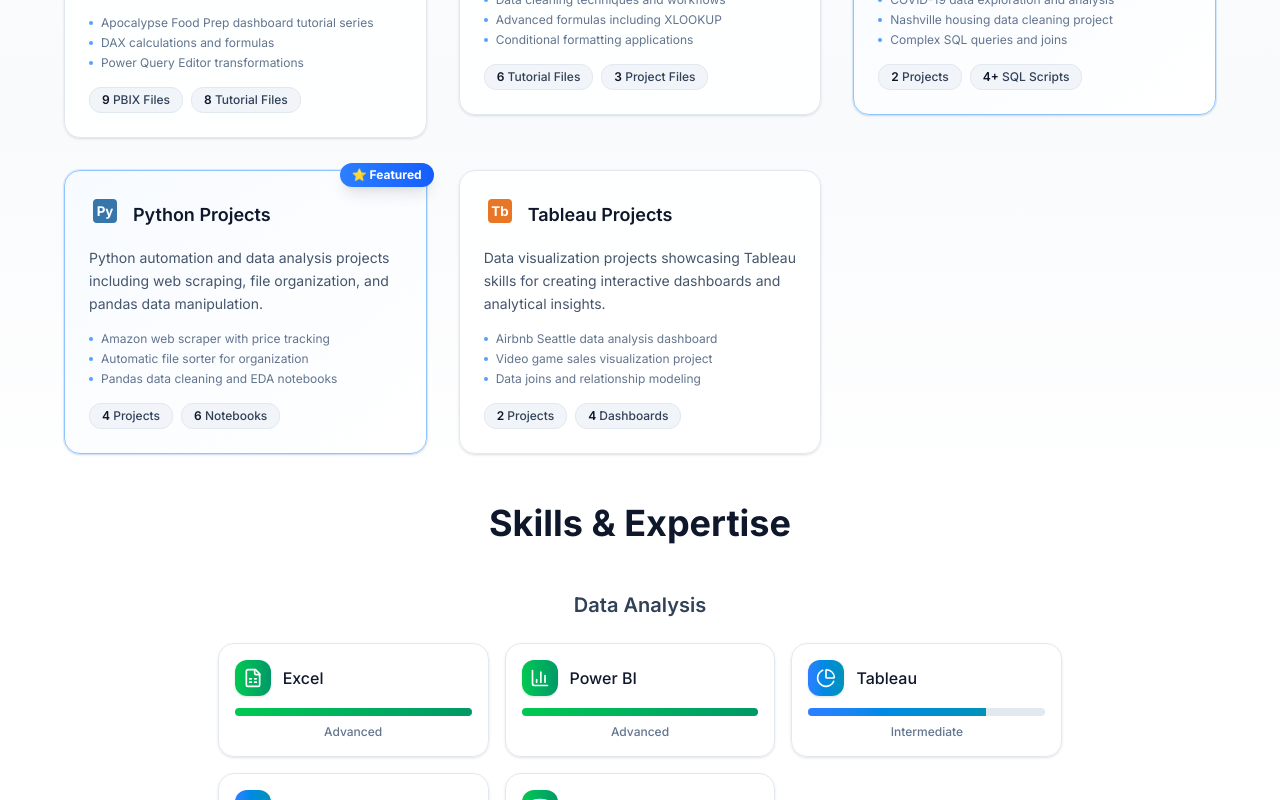
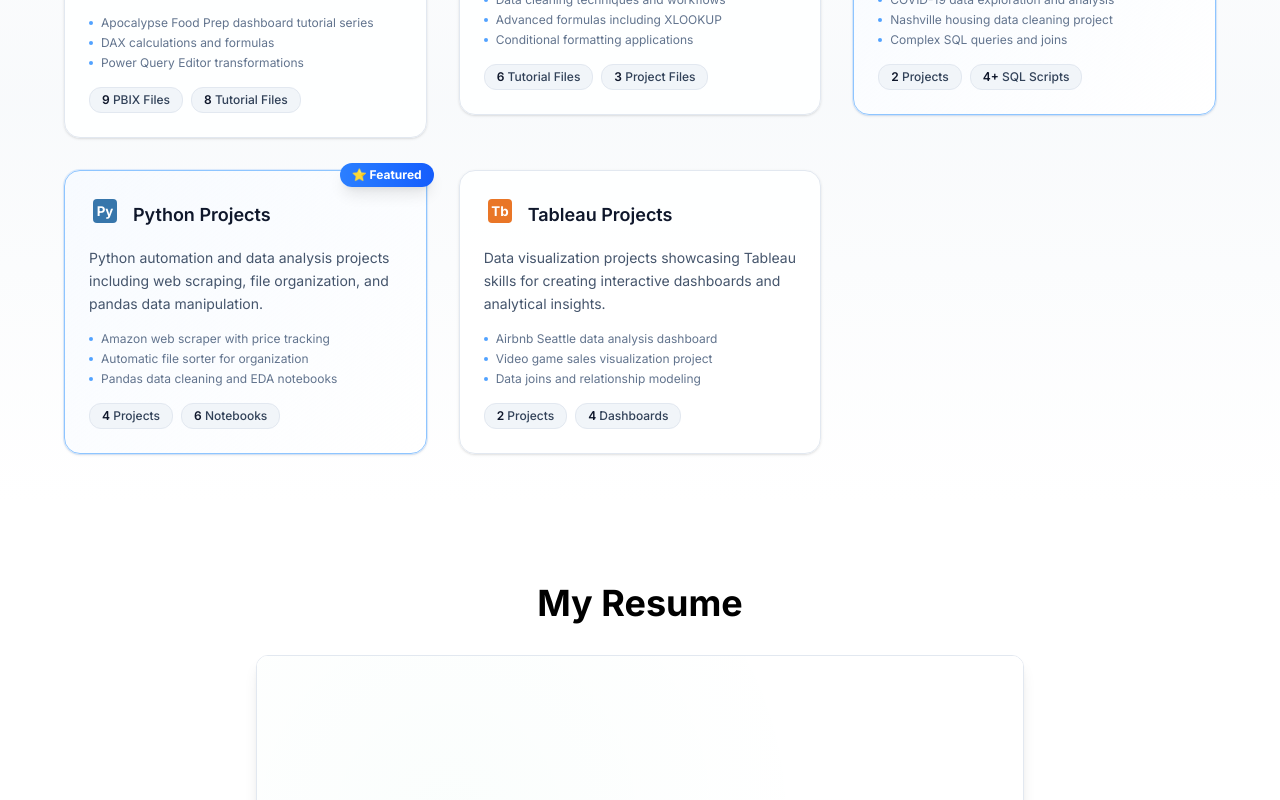
Before and after one commit to DhruvalBhinsara1/dhruval-portfolio, a React (Vite) app: page / in a window 1280 px wide. Shown: the part 2000-2800 px from the top of the page. Built offline with nearby package versions, Linux system fonts and the light colour scheme.

Commit message:
version 1.1.2

```diff
--- /dev/null
+++ b/api/send-email.js
@@ -0,0 +1,33 @@
+import nodemailer from 'nodemailer';
+
+export default async function handler(req, res) {
+  if (req.method !== 'POST') {
+    return res.status(405).json({ error: 'Method not allowed' });
+  }
+
+  const { name, email, message } = req.body;
+  if (!name || !email || !message) {
+    return res.status(400).json({ error: 'All fields are required.' });
+  }
+
+  try {
+    const transporter = nodemailer.createTransport({
+      service: 'gmail',
+      auth: {
+        user: process.env.GMAIL_USER,
+        pass: process.env.GMAIL_APP_PASSWORD,
+      },
+    });
+
+    await transporter.sendMail({
+      from: process.env.GMAIL_USER,
+      to: process.env.GMAIL_USER,
+      subject: `Portfolio Contact: ${name}`,
+      text: `From: ${name} <${email}>\n\n${message}`,
+    });
+
+    return res.status(200).json({ success: true });
+  } catch (error) {
+    return res.status(500).json({ error: 'Failed to send email.' });
+  }
+}
--- a/src/App.tsx
+++ b/src/App.tsx
@@ -1,8 +1,8 @@
 import Navbar from './components/Navbar';
 import HeroSection from './components/HeroSection';
 import ProjectsGrid from './components/ProjectsGrid';
-import SkillsBadges from './components/SkillsBadges';
 import AboutCard from './components/AboutCard';
+import ResumeSection from './components/ResumeSection';
 import ContactForm from './components/ContactForm';
 import Footer from './components/Footer';
 import BackToTopButton from './components/BackToTopButton';
@@ -13,8 +13,8 @@ function App() {
       <Navbar />
       <HeroSection />
       <AboutCard />
-      <ProjectsGrid />
-      <SkillsBadges />
+  <ProjectsGrid />
+  <ResumeSection />
       <ContactForm />
       <Footer />
       <BackToTopButton />
--- a/src/components/ContactForm.tsx
+++ b/src/components/ContactForm.tsx
@@ -8,10 +8,29 @@ const ContactForm: React.FC = () => {
     setFormData({ ...formData, [e.target.name]: e.target.value });
   };
 
-  const handleSubmit = (e: React.FormEvent) => {
+  const [status, setStatus] = useState<'idle' | 'sending' | 'success' | 'error'>("idle");
+  const [errorMsg, setErrorMsg] = useState("");
+
+  const handleSubmit = async (e: React.FormEvent) => {
     e.preventDefault();
-    // Handle form submission
-    alert('Form submitted!');
+    setStatus("sending");
+    setErrorMsg("");
+    try {
+      const apiUrl = (import.meta.env.MODE === 'production')
+        ? '/api/send-email'
+        : 'http://localhost:5000/api/send-email';
+      const res = await fetch(apiUrl, {
+        method: "POST",
+        headers: { "Content-Type": "application/json" },
+        body: JSON.stringify(formData),
+      });
+      if (!res.ok) throw new Error("Failed to send message");
+      setStatus("success");
+      setFormData({ name: '', email: '', message: '' });
+    } catch (err: any) {
+      setStatus("error");
+      setErrorMsg(err.message || "Something went wrong.");
+    }
   };
 
   return (
@@ -77,9 +96,16 @@ const ContactForm: React.FC = () => {
           <button
             type="submit"
             className="w-full px-6 py-3 bg-slate-900/90 hover:bg-slate-900 text-white rounded-full font-semibold transition-all duration-300 shadow-md hover:shadow-lg focus:outline-none focus:ring-2 focus:ring-slate-400"
+            disabled={status === 'sending'}
           >
-            Send Message
+            {status === 'sending' ? 'Sending...' : 'Send Message'}
           </button>
+          {status === 'success' && (
+            <div className="text-green-600 text-center font-semibold mt-2">Message sent successfully!</div>
+          )}
+          {status === 'error' && (
+            <div className="text-red-600 text-center font-semibold mt-2">{errorMsg || 'Failed to send message.'}</div>
+          )}
         </motion.form>
 
         {/* Alternative Contact Methods */}
@@ -136,7 +162,8 @@ const ContactForm: React.FC = () => {
           {/* Download Resume */}
           <div>
             <motion.a
-              href="#"
+              href="/assets/Dhruval_Bhinsara_Resume.pdf"
+              download
               whileHover={{ scale: 1.05 }}
               whileTap={{ scale: 0.95 }}
               className="inline-flex items-center gap-2 px-6 py-3 bg-slate-900 hover:bg-slate-800 text-white rounded-full font-semibold transition-all duration-300 shadow-md hover:shadow-lg"
--- a/src/components/Navbar.tsx
+++ b/src/components/Navbar.tsx
@@ -6,7 +6,7 @@ const navLinks = [
   { name: "Home", id: "home" },
   { name: "About", id: "about" },
   { name: "Projects", id: "projects" },
-  { name: "Skills", id: "skills" },
+  { name: "Resume", id: "resume" },
   { name: "Contact", id: "contact" },
 ];
 
--- /dev/null
+++ b/src/components/ResumeSection.module.css
@@ -0,0 +1,9 @@
+.hide-scrollbar {
+  overflow: auto;
+  -webkit-overflow-scrolling: touch;
+  scrollbar-width: none; /* Firefox */
+  -ms-overflow-style: none; /* IE 10+ */
+}
+.hide-scrollbar::-webkit-scrollbar {
+  display: none; /* Chrome, Safari, Opera */
+}
--- /dev/null
+++ b/src/components/ResumeSection.tsx
@@ -0,0 +1,37 @@
+
+
+import styles from './ResumeSection.module.css';
+
+const ResumeSection: React.FC = () => {
+  return (
+    <section id="resume" className="w-full flex flex-col items-center py-20 bg-white text-black">
+      <h2 className="text-4xl font-bold mb-8 text-center">My Resume</h2>
+      <div className="w-full max-w-3xl rounded-lg shadow-lg overflow-hidden border border-slate-200 bg-white">
+        <div
+          className={styles['hide-scrollbar']}
+          style={{
+            width: '100%',
+            height: '80vh',
+            minHeight: '500px',
+          }}
+        >
+          <iframe
+            src="/assets/Dhruval_Bhinsara_Resume.pdf"
+            title="Resume Preview"
+            className="w-full h-full bg-white"
+            style={{ border: 'none' }}
+          />
+        </div>
+      </div>
+      <a
+        href="/assets/Dhruval_Bhinsara_Resume.pdf"
+        download
+        className="mt-6 inline-block px-6 py-3 bg-slate-900 hover:bg-slate-800 text-white rounded-full font-semibold transition-all duration-300 shadow-md hover:shadow-lg"
+      >
+        Download PDF
+      </a>
+    </section>
+  );
+};
+
+export default ResumeSection;
--- a/src/components/SkillsBadges.tsx
+++ /dev/null
@@ -1,115 +0,0 @@
-import React from 'react';
-import { motion } from 'framer-motion';
-import {
-  Database, BarChart3, Code, FileSpreadsheet,
-  GitBranch, BookOpen, Settings,
-  PieChart, Layers, Target
-} from 'lucide-react';
-
-type Skill = {
-  name: string;
-  icon: React.ComponentType<any>;
-  proficiency: 'beginner' | 'intermediate' | 'advanced';
-  category: string;
-};
-
-const skillsData: Skill[] = [
-  // Data Analysis & Visualization
-  { name: 'Excel', icon: FileSpreadsheet, proficiency: 'advanced', category: 'Data Analysis' },
-  { name: 'Power BI', icon: BarChart3, proficiency: 'advanced', category: 'Data Analysis' },
-  { name: 'Tableau', icon: PieChart, proficiency: 'intermediate', category: 'Data Analysis' },
-  { name: 'Python', icon: Code, proficiency: 'intermediate', category: 'Data Analysis' },
-  { name: 'SQL', icon: Database, proficiency: 'advanced', category: 'Data Analysis' },
-
-  // Technical Skills
-  { name: 'Data Cleaning', icon: Settings, proficiency: 'advanced', category: 'Technical' },
-  { name: 'Dashboard Development', icon: Layers, proficiency: 'advanced', category: 'Technical' },
-
-  // Tools & Platforms
-  { name: 'Git/GitHub', icon: GitBranch, proficiency: 'intermediate', category: 'Tools' },
-  { name: 'Jupyter', icon: BookOpen, proficiency: 'intermediate', category: 'Tools' },
-  { name: 'Power Query', icon: Target, proficiency: 'advanced', category: 'Tools' },
-];
-
-const getProficiencyColor = (proficiency: string) => {
-  switch (proficiency) {
-    case 'advanced': return 'from-green-500 to-emerald-600';
-    case 'intermediate': return 'from-blue-500 to-cyan-600';
-    case 'beginner': return 'from-orange-400 to-amber-500';
-    default: return 'from-gray-400 to-gray-500';
-  }
-};
-
-
-
-const groupedSkills = skillsData.reduce((acc, skill) => {
-  if (!acc[skill.category]) acc[skill.category] = [];
-  acc[skill.category].push(skill);
-  return acc;
-}, {} as Record<string, Skill[]>);
-
-const SkillsBadges: React.FC = () => {
-  return (
-    <section
-      id="skills"
-  className="min-h-screen md:min-h-dvh px-4 bg-white flex items-center justify-center scroll-mt-24 snap-start"
-    >
-      <div className="max-w-6xl mx-auto">
-        <h2 className="text-4xl font-bold mb-12 text-center text-slate-900">Skills & Expertise</h2>
-
-        <div className="space-y-12">
-          {Object.entries(groupedSkills).map(([category, skills], categoryIndex) => (
-            <motion.div
-              key={category}
-              initial={{ opacity: 0, y: 20 }}
-              whileInView={{ opacity: 1, y: 0 }}
-              transition={{ duration: 0.6, delay: categoryIndex * 0.1 }}
-              className="text-center"
-            >
-              <h3 className="text-xl font-semibold mb-6 text-slate-700">{category}</h3>
-
-              <div className="grid grid-cols-1 sm:grid-cols-2 lg:grid-cols-3 gap-4">
-                {skills.map((skill, index) => (
-                  <motion.div
-                    key={skill.name}
-                    initial={{ opacity: 0, scale: 0.9 }}
-                    whileInView={{ opacity: 1, scale: 1 }}
-                    transition={{ duration: 0.4, delay: (categoryIndex * skills.length + index) * 0.05 }}
-                    whileHover={{ scale: 1.02, y: -2 }}
-                    className="bg-white/90 backdrop-blur-sm border border-slate-200 rounded-xl p-4 shadow-sm hover:shadow-md transition-all duration-300 group"
-                  >
-                    <div className="flex items-center gap-3 mb-3">
-                      <div className={`p-2 rounded-lg bg-gradient-to-r ${getProficiencyColor(skill.proficiency)} shadow-sm`}>
-                        <skill.icon size={20} className="text-white" />
-                      </div>
-                      <span className="font-medium text-slate-900">{skill.name}</span>
-                    </div>
-
-                    {/* Proficiency indicator */}
-                    <div className="w-full bg-slate-200 rounded-full h-2 overflow-hidden">
-                      <motion.div
-                        className={`h-full bg-gradient-to-r ${getProficiencyColor(skill.proficiency)}`}
-                        initial={{ width: '0%' }}
-                        whileInView={{
-                          width: skill.proficiency === 'advanced' ? '100%' :
-                                skill.proficiency === 'intermediate' ? '75%' : '50%'
-                        }}
-                        transition={{ duration: 0.8, delay: (categoryIndex * skills.length + index) * 0.1 + 0.3 }}
-                      />
-                    </div>
-
-                    <div className="mt-2 text-xs text-slate-500 capitalize font-medium">
-                      {skill.proficiency}
-                    </div>
-                  </motion.div>
-                ))}
-              </div>
-            </motion.div>
-          ))}
-        </div>
-      </div>
-    </section>
-  );
-};
-
-export default SkillsBadges;
```
Also changed, not shown: 2 other files (tests, documents, lock files or other folders).
